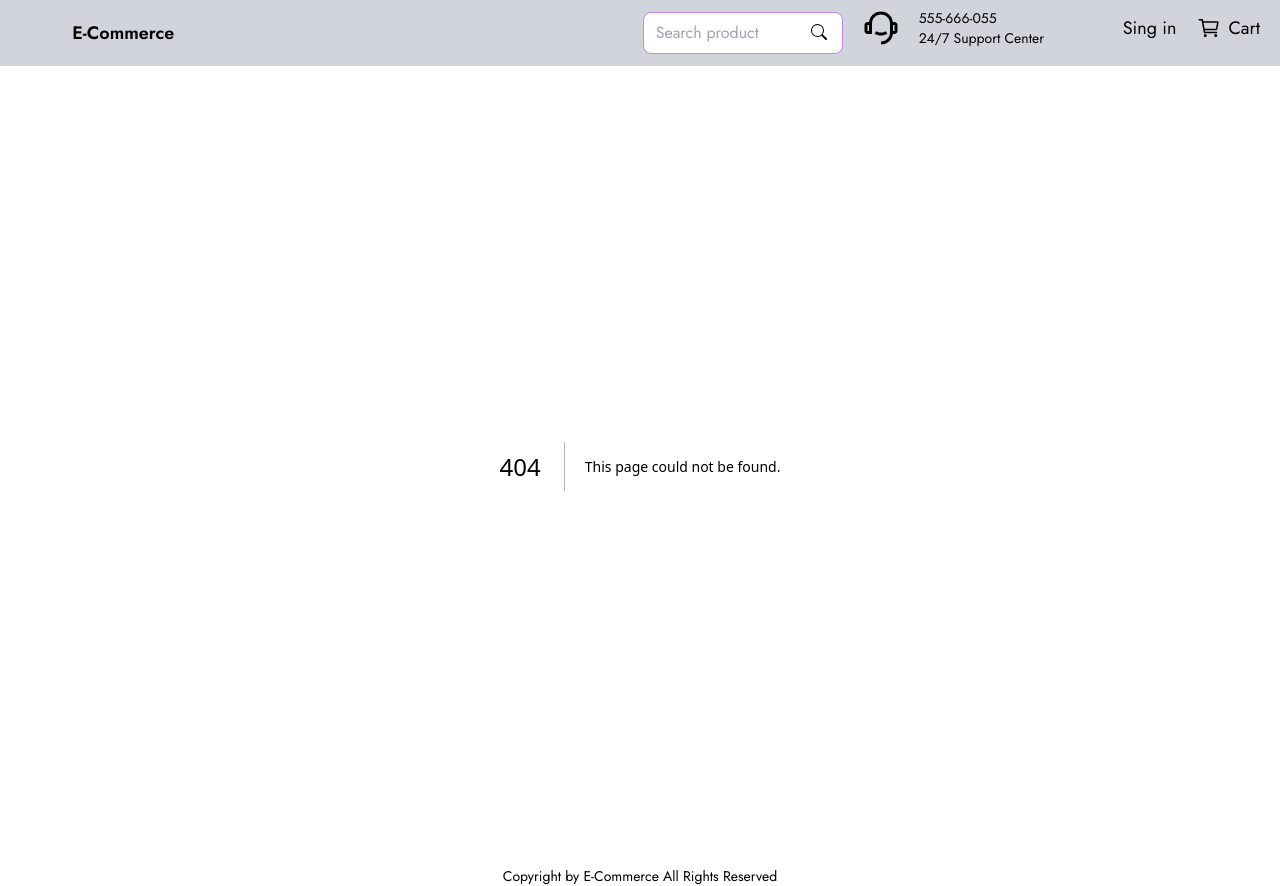
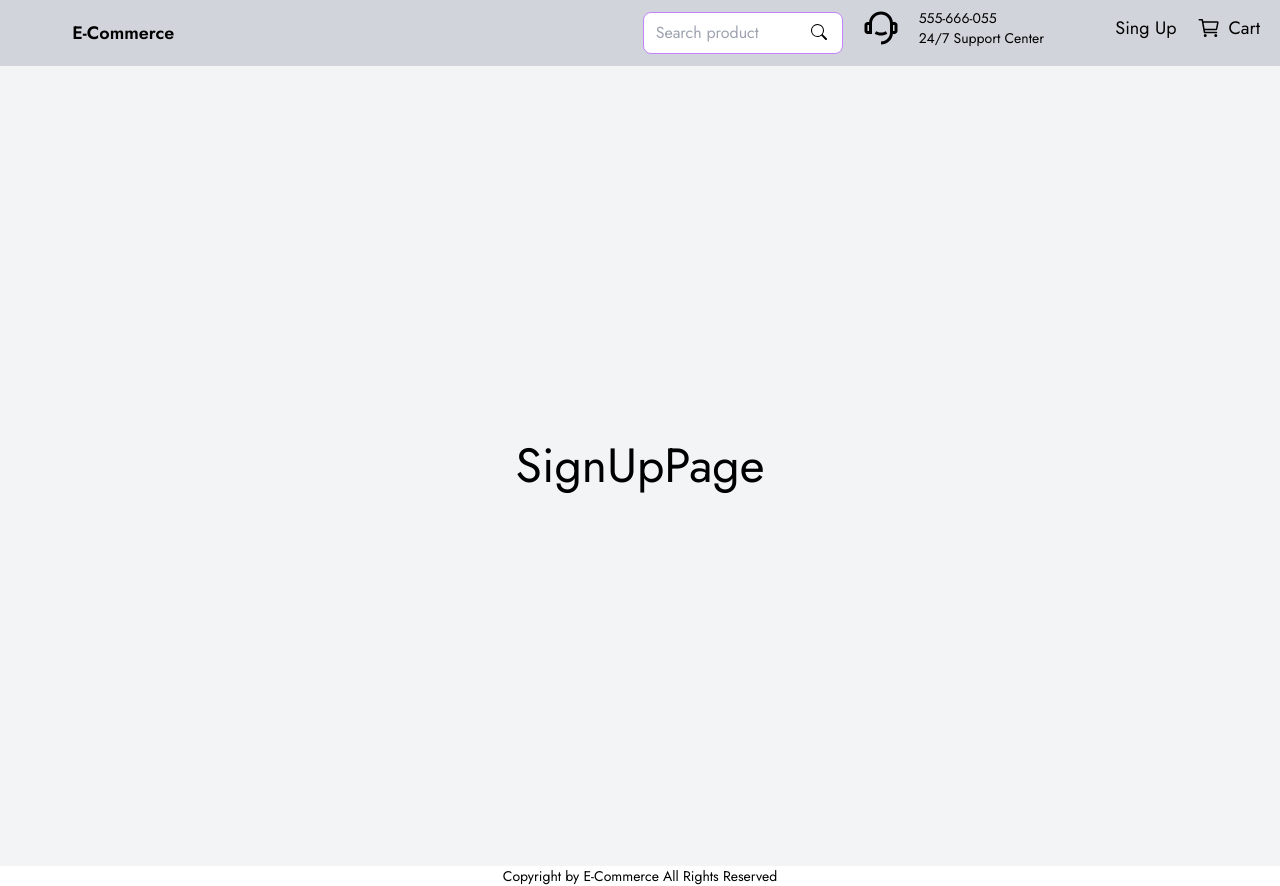
Before and after one commit to ItsMdYousuf/e-commerce, a Next.js app: page /auth/signup in a window 1280 px wide. Before the commit this address had no page. Built offline with nearby package versions, Linux system fonts and the light colour scheme.

Commit message:
fixing some issuie

```diff
--- /dev/null
+++ b/app/auth/layout.js
@@ -0,0 +1,7 @@
+export default function AuthLayout({ children }) {
+  return (
+    <div className="flex min-h-screen items-center justify-center bg-gray-100">
+      <div>{children}</div>
+    </div>
+  );
+}
--- /dev/null
+++ b/app/auth/login/page.jsx
@@ -0,0 +1,9 @@
+import React from 'react'
+
+const LoginPage = () => {
+    return (
+        <div>LoginPage</div>
+    )
+}
+
+export default LoginPage
--- /dev/null
+++ b/app/auth/signup/page.jsx
@@ -0,0 +1,12 @@
+import React from 'react'
+
+const SignUpPage = () => {
+    return (
+        <div className='h-screen flex justify-center items-center'>
+            <h2 className='text-5xl'>
+                SignUpPage</h2>
+        </div>
+    )
+}
+
+export default SignUpPage
--- /dev/null
+++ b/app/cart/page.jsx
@@ -0,0 +1,12 @@
+import React from 'react'
+
+const CartPage = () => {
+    return (
+        <div className='h-screen flex justify-center items-center'>
+            <h2 className='text-5xl'>
+                CartPage</h2>
+        </div>
+    )
+}
+
+export default CartPage
--- /dev/null
+++ b/app/context/MainContext.js
@@ -0,0 +1,16 @@
+"use client";
+
+import { createContext, useState, useEffect } from "react";
+
+export const MainContext = createContext();
+
+const handleAddedCart = () => {
+  alert("Added to cart");
+};
+export default function ContextProvider({ children }) {
+  return (
+    <MainContext.Provider value={{ handleAddedCart }}>
+      {children}
+    </MainContext.Provider>
+  );
+}
--- a/app/layout.js
+++ b/app/layout.js
@@ -2,6 +2,7 @@ import localFont from "next/font/local";
 import "./globals.css";
 import Header from "@/components/Header/Header";
 import Footer from "@/components/Footer/Footer";
+import ContextProvider from "./context/MainContext";
 
 const geistSans = localFont({
   src: "./fonts/GeistVF.woff",
@@ -34,9 +35,11 @@ export default function RootLayout({ children }) {
         className={`${jostFont.variable} ${geistSans.variable} ${geistMono.variable} antialiased`}
         style={{ fontFamily: `var(--font-primary), sans-serif` }}
       >
-        <Header />
-        {children}
-        <Footer />
+        <ContextProvider>
+          <Header />
+          {children}
+          <Footer />
+        </ContextProvider>
       </body>
     </html>
   );
--- a/app/products/[id]/page.jsx
+++ b/app/products/[id]/page.jsx
@@ -1,6 +1,7 @@
 "use client";
-import React, { useEffect, useState } from "react";
+import React, { useContext, useEffect, useState } from "react";
 import { useParams } from "next/navigation";
+import { MainContext } from "@/app/context/MainContext";
 
 const ProductsDetails = () => {
     const { id } = useParams();
@@ -9,10 +10,10 @@ const ProductsDetails = () => {
     const [loading, setLoading] = useState(true);
     const [error, setError] = useState(null);
 
-    const handleAddedCart = () => {
-        alert("Added to cart");
-    };
-
+    // const handleAddedCart = () => {
+    //     alert("Added to cart");
+    // };
+    const { handleAddedCart } = useContext(MainContext)
     useEffect(() => {
         const fetchData = async () => {
             try {
--- a/components/Header/Header.jsx
+++ b/components/Header/Header.jsx
@@ -18,9 +18,8 @@ const Header = () => {
         </div>
         <div className="relative col-span-6 flex items-center justify-end">
           <input
-            className={`m-1 rounded-lg border-[1.5px] border-purple-400 px-3 py-2 outline-none transition-all duration-300 ${
-              isInputFocused ? "w-[300px]" : "w-[200px]"
-            }`}
+            className={`m-1 rounded-lg border-[1.5px] border-purple-400 px-3 py-2 outline-none transition-all duration-300 ${isInputFocused ? "w-[300px]" : "w-[200px]"
+              }`}
             type="text"
             placeholder="Search product"
             onFocus={() => setIsInputFocused(true)}
@@ -41,12 +40,12 @@ const Header = () => {
                 </div>
               </div>
               <div className={`${Styles.flex__Center} gap-5`}>
-                <Link className="text-lg" href="/">
-                  Sing in
+                <Link className="text-lg" href={'/auth/signup'}>
+                  Sing Up
                 </Link>
                 <Link
                   className="flex items-center justify-center gap-2 text-lg"
-                  href="/"
+                  href="/cart"
                 >
                   <IoCartOutline className="text-2xl" />
                   Cart
```
